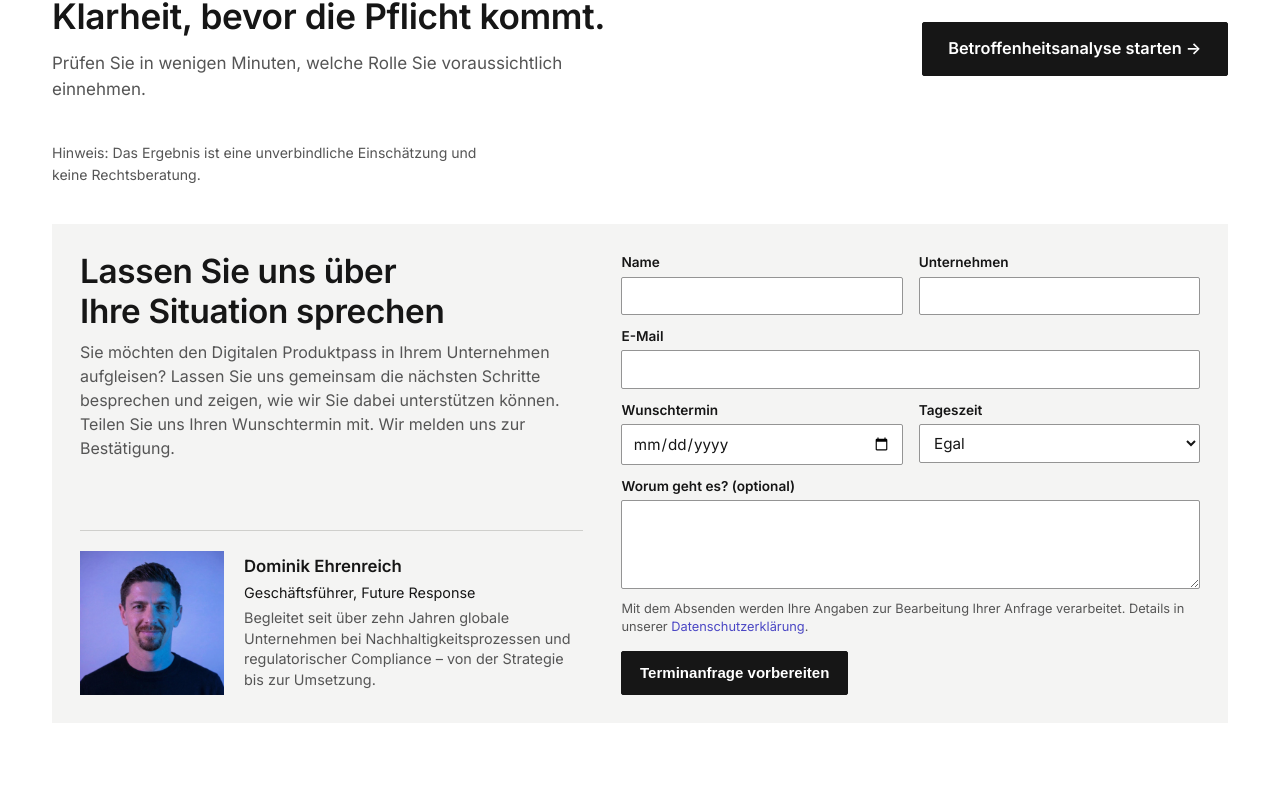
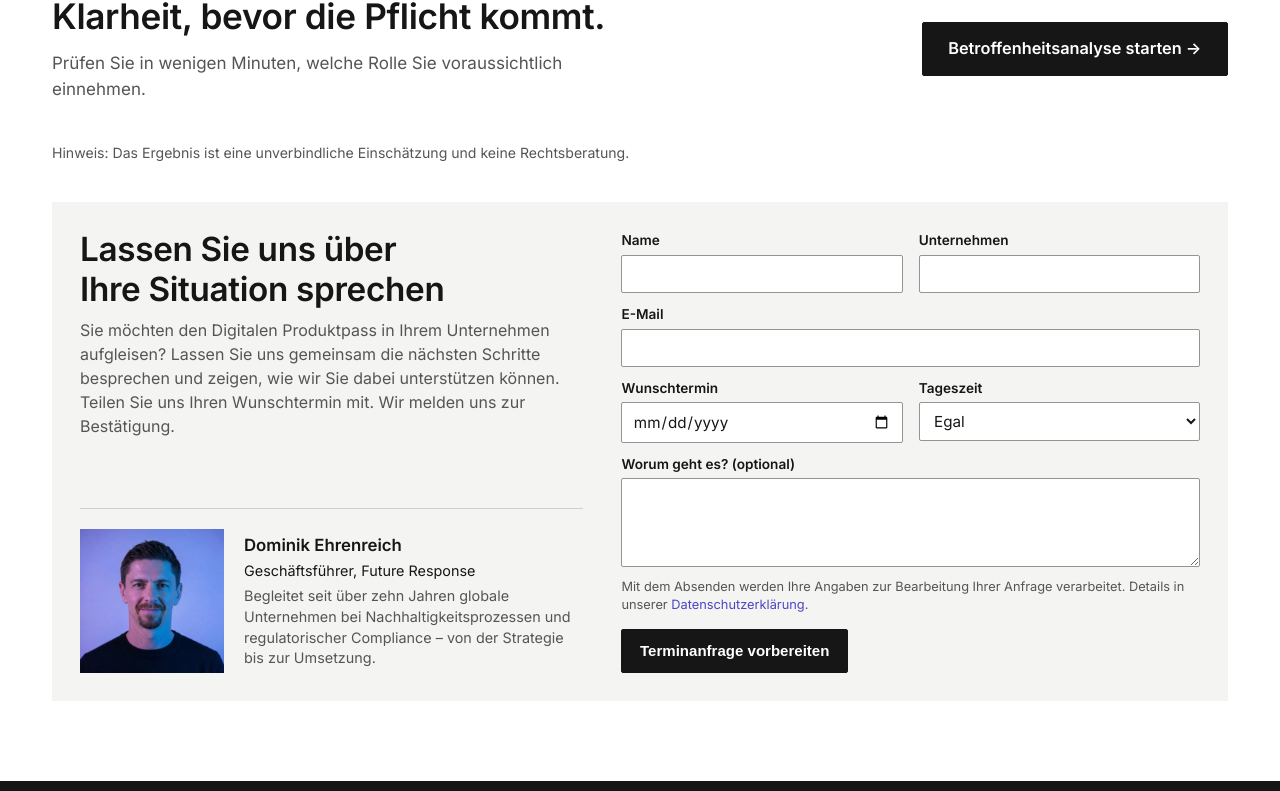
Before and after one commit to Gutierreez1412/DPP_Check, an Astro site: page /de in a window 1280 px wide. Shown: the part 2110-2901 px from the top of the page. Built offline with nearby package versions, Linux system fonts and the light colour scheme; Astro itself is replaced by a stand-in of ours.

Commit message:
Startseite: Hinweis über die volle Breite
Co-Authored-By: Claude Sonnet 5.5 <noreply@anthropic.com>

```diff
--- a/src/styles/landing.css
+++ b/src/styles/landing.css
@@ -427,7 +427,7 @@
   max-width: 38rem;
 }
 .landing .start-hinweis {
-  max-width: 52ch;
+  max-width: none;
   margin: 2.5rem 0 0;
   font-size: 0.88rem;
   color: var(--color-text-muted);
```
